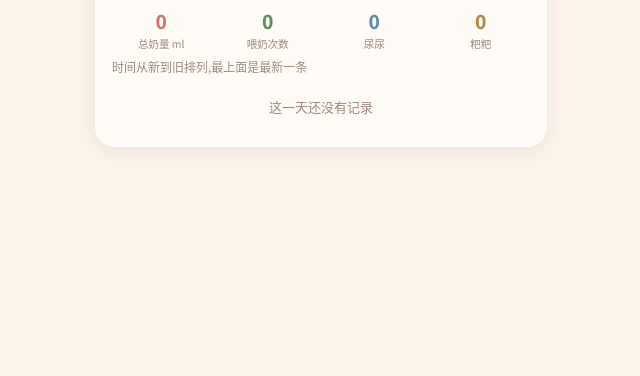
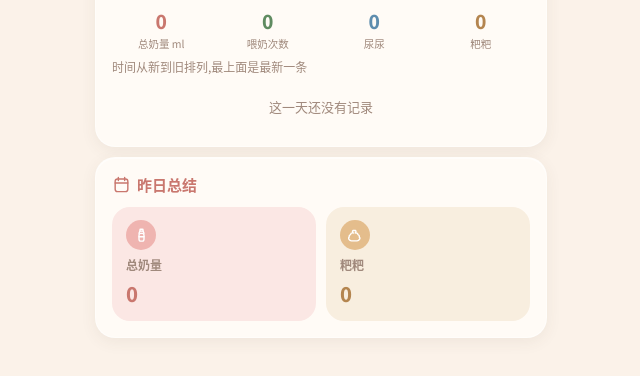
Before and after one commit to kayleecen/baobi-tracker, a website: page index.html in a window 1280 px wide. Shown: the part 805-1181 px from the top of the page, without its empty margins (319-959 px from the left). Before the commit the page ends 1046 px from the top, so only its background shows below. Drawn offline with Linux system fonts and the light colour scheme.

Commit message:
Add files via upload

```diff
--- a/index.html
+++ b/index.html
@@ -66,11 +66,37 @@
     <div class="note" style="margin:6px 0 0">时间从新到旧排列,最上面是最新一条</div>
     <div id="dayList" style="margin-top:6px"></div>
   </div>
+
+  <div class="card">
+    <h2><svg class="ico" viewBox="0 0 24 24" fill="none" stroke="currentColor" stroke-width="1.8" stroke-linecap="round" stroke-linejoin="round"><rect x="4" y="5" width="16" height="16" rx="3"/><path d="M4 10h16M8 3v4M16 3v4"/></svg> 昨日总结</h2>
+    <div style="display:flex;gap:10px">
+      <div class="stat-card s-rose" style="flex:1">
+        <div class="si"><svg width="15" height="15" viewBox="0 0 24 24" fill="none" stroke="currentColor" stroke-width="2.2" stroke-linecap="round" stroke-linejoin="round"><rect x="9.5" y="2" width="5" height="3" rx="1"/><path d="M8 8.5L9.5 5M16 8.5L14.5 5"/><rect x="8" y="8.5" width="8" height="12.5" rx="3"/><path d="M8 14h8"/></svg></div>
+        <div class="sl">总奶量</div>
+        <div class="sv" id="yMl">0<small>ml</small></div>
+      </div>
+      <div class="stat-card s-peach" style="flex:1">
+        <div class="si"><svg width="15" height="15" viewBox="0 0 24 24" fill="none" stroke="currentColor" stroke-width="2.2" stroke-linecap="round" stroke-linejoin="round"><path d="M12 4c1.5 1.5.5 3-.5 4 2-.5 4 .5 4.5 2.5 1.5.5 2.5 2 2 4 1.5 1 1.5 3 0 4-.5 1.5-2 2-3.5 2h-9c-1.5 0-3-.5-3.5-2-1.5-1-1.5-3 0-4-.5-2 .5-3.5 2-4 .5-2 2.5-3 4.5-2.5-1-1-2-2.5-.5-4z"/></svg></div>
+        <div class="sl">粑粑</div>
+        <div class="sv" id="yPoo">0<small>次</small></div>
+      </div>
+    </div>
+  </div>
 </div>
 
 <!-- ============ 记录 ============ -->
 <div class="page" id="pageRecord">
   <div id="bannerRecord"></div>
+
+  <div class="card">
+    <h2>🗒️ 家庭备注</h2>
+    <textarea id="familyNoteInput" rows="2" placeholder="给家人留句话吧,比如今天要注意点什么" style="width:100%;box-sizing:border-box;border:2px solid var(--line);border-radius:14px;padding:10px;font-family:inherit;font-size:14px;color:var(--text);background:var(--card);resize:vertical"></textarea>
+    <div style="display:flex;justify-content:space-between;align-items:center;margin-top:8px;gap:10px">
+      <span class="note" id="familyNoteMeta" style="margin:0"></span>
+      <button class="btn btn-rose" style="width:auto;padding:8px 18px;font-size:13px;flex-shrink:0" onclick="saveFamilyNote()">保存</button>
+    </div>
+  </div>
+
   <div class="card">
     <h2><svg class="ico" viewBox="0 0 24 24" fill="none" stroke="currentColor" stroke-width="1.8" stroke-linecap="round" stroke-linejoin="round"><path d="M10.5 3h3v4h-3z"/><path d="M9 7h6l1 3.5V18a3 3 0 0 1-3 3h-2a3 3 0 0 1-3-3v-7.5z"/><path d="M8 12.5h8"/></svg> 宝比吃了多少奶</h2>
     <button class="btn btn-rose" onclick="openSheet()">记录喂奶</button>
@@ -274,6 +300,7 @@
 
 <script src="js/core.js"></script>
 <script src="js/profile.js"></script>
+<script src="js/note.js"></script>
 <script src="js/feed.js"></script>
 <script src="js/diaper.js"></script>
 <script src="js/calendar.js"></script>
```
